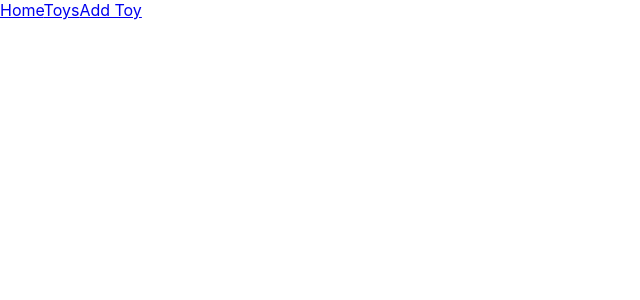
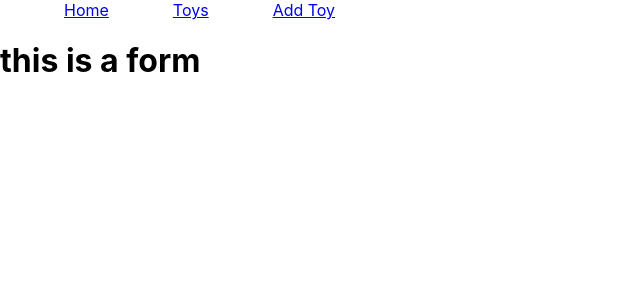
Before and after one commit to Brandoneleonora/from-scratch-react-project, a React (Create React App) app: page /form in a window 1280 px wide. Shown: the top 300 px of the page, without its empty margins (0-640 px from the left). Built offline with nearby package versions, Linux system fonts and the light colour scheme; no server answers.

Commit message:
added from routing

```diff
--- a/src/components/App.js
+++ b/src/components/App.js
@@ -2,6 +2,7 @@ import React, {useState, useEffect} from "react";
 import { Route, Switch} from 'react-router-dom'
 import Home from "./Home";
 import NavBar from "./NavBar";
+import AddNewToy from "./Form";
 
 function App() {
   const [toys, setToys] = useState([])
@@ -18,9 +19,13 @@ function App() {
    <div>
     <NavBar />
     <Switch>
+      <Route exact path = '/form'>
+        <AddNewToy />
+      </Route>
       <Route exact path = '/'>
         <Home />
       </Route>
+
     </Switch>
 
    </div>
--- /dev/null
+++ b/src/components/Form.js
@@ -0,0 +1,11 @@
+import React from 'react'
+
+
+function AddNewToy(){
+    return(
+        <h1>this is a form</h1>
+    )
+}
+
+
+export default AddNewToy
--- a/src/components/NavBar.js
+++ b/src/components/NavBar.js
@@ -3,11 +3,11 @@ import { NavLink } from 'react-router-dom'
 
 function NavBar(){
     return(
-        <div>
-            <NavLink to='/'>Home</NavLink>
-            <NavLink to='/toys'>Toys</NavLink>
-            <NavLink to='/form'>Add Toy</NavLink>
-        </div>
+        <nav>
+            <NavLink to='/' className='navButtons'>Home</NavLink>
+            <NavLink to='/toys' className='navButtons'>Toys</NavLink>
+            <NavLink to='/form' className='navButtons'>Add Toy</NavLink>
+        </nav>
     )
 }
 
--- a/src/index.css
+++ b/src/index.css
@@ -11,3 +11,7 @@ code {
   font-family: source-code-pro, Menlo, Monaco, Consolas, 'Courier New',
     monospace;
 }
+
+.navButtons {
+  padding-left: 5%;
+}
```
